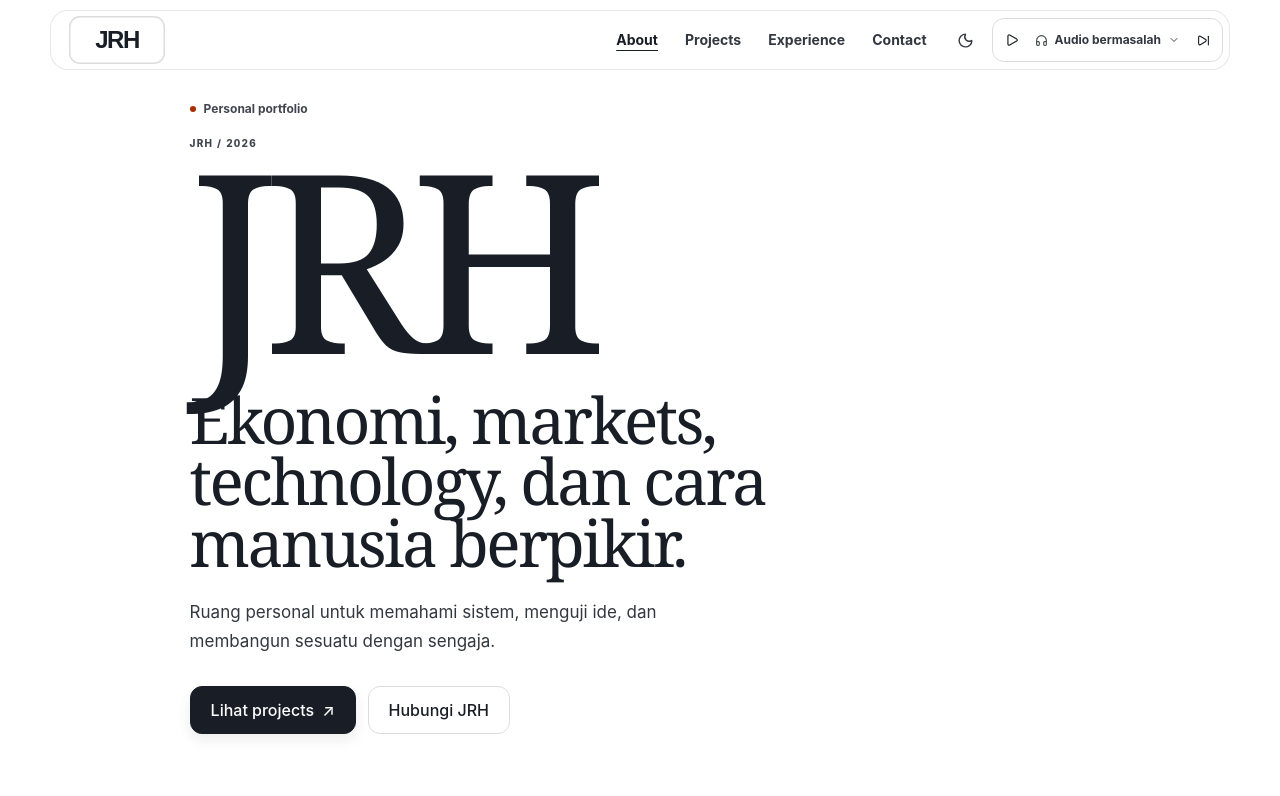
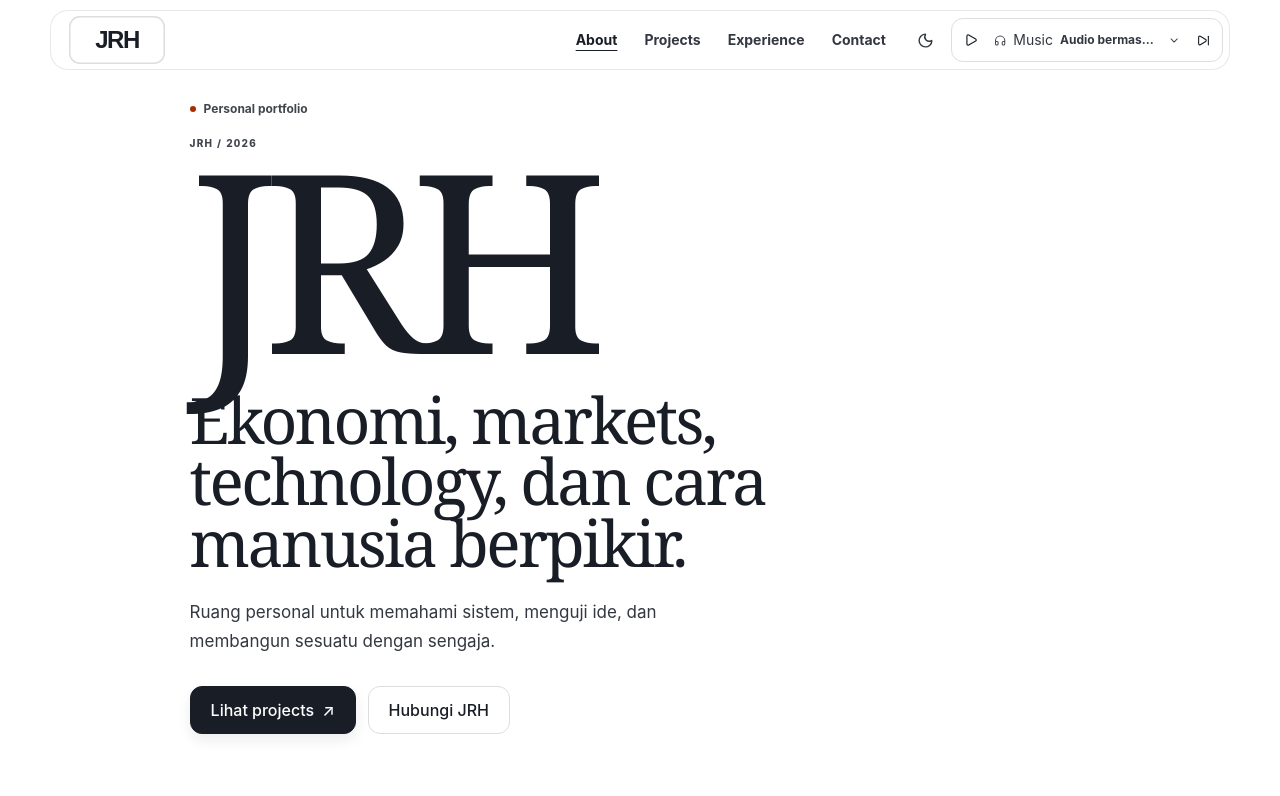
Before and after one commit to LionerHakim/JRHs, a React (Vite) app: page / in a window 1280 px wide. Shown: the top 796 px of the page. Built offline with nearby package versions, Linux system fonts and the light colour scheme.

Commit message:
Fix and upgrade JRH music player for mobile

```diff
--- a/src/components/MusicPlayer.tsx
+++ b/src/components/MusicPlayer.tsx
@@ -11,7 +11,7 @@ const playlist = [
 ];
 
 type PlayerState = 'idle' | 'playing' | 'paused' | 'loading' | 'error';
-const STORAGE_KEY = 'jrh-music-player-v1';
+const STORAGE_KEY = 'jrh-music-player-v2';
 type StoredPlayer = { index?: number; volume?: number; muted?: boolean };
 
 function readStoredPlayer(): StoredPlayer {
@@ -30,16 +30,11 @@ export default function MusicPlayer() {
   const indexRef = useRef(0);
   const resumeAfterHideRef = useRef(false);
   const playRequestRef = useRef(false);
-  const [index, setIndex] = useState(() => {
-    const stored = readStoredPlayer();
-    return Number.isInteger(stored.index) && (stored.index as number) >= 0 && (stored.index as number) < playlist.length ? (stored.index as number) : 0;
-  });
+  const stored = useRef(readStoredPlayer());
+  const [index, setIndex] = useState(() => Number.isInteger(stored.current.index) && (stored.current.index as number) >= 0 && (stored.current.index as number) < playlist.length ? (stored.current.index as number) : 0);
   const [state, setState] = useState<PlayerState>('idle');
-  const [muted, setMuted] = useState(() => Boolean(readStoredPlayer().muted));
-  const [volume, setVolume] = useState(() => {
-    const value = readStoredPlayer().volume;
-    return typeof value === 'number' && value >= 0 && value <= 1 ? value : 0.65;
-  });
+  const [muted, setMuted] = useState(() => Boolean(stored.current.muted));
+  const [volume, setVolume] = useState(() => typeof stored.current.volume === 'number' && stored.current.volume >= 0 && stored.current.volume <= 1 ? stored.current.volume : 0.65);
   const [progress, setProgress] = useState(0);
   const [duration, setDuration] = useState(0);
   const [open, setOpen] = useState(false);
@@ -47,8 +42,7 @@ export default function MusicPlayer() {
   useEffect(() => { indexRef.current = index; }, [index]);
 
   useEffect(() => {
-    try { localStorage.setItem(STORAGE_KEY, JSON.stringify({ index, volume, muted })); }
-    catch { /* Storage may be unavailable in private/restricted browser contexts. */ }
+    try { localStorage.setItem(STORAGE_KEY, JSON.stringify({ index, volume, muted })); } catch { /* Storage may be unavailable. */ }
   }, [index, volume, muted]);
 
   useEffect(() => {
@@ -64,19 +58,16 @@ export default function MusicPlayer() {
 
   useEffect(() => {
     const audio = audioRef.current;
-    if (!audio) return;
-    audio.volume = muted ? 0 : volume;
+    if (audio) audio.volume = muted ? 0 : volume;
   }, [muted, volume]);
 
   useEffect(() => {
     const onVisibilityChange = () => {
       const audio = audioRef.current;
       if (!audio) return;
-      if (document.visibilityState === 'hidden') {
-        if (!audio.paused) {
+      if (document.visibilityState === 'hidden' && !audio.paused) {
         resumeAfterHideRef.current = true;
         audio.pause();
-        }
       } else if (document.visibilityState === 'visible' && resumeAfterHideRef.current) {
         resumeAfterHideRef.current = false;
         setState('paused');
@@ -84,8 +75,7 @@ export default function MusicPlayer() {
     };
     const onPageHide = () => {
       const audio = audioRef.current;
-      if (!audio) return;
-      if (!audio.paused) {
+      if (audio && !audio.paused) {
         resumeAfterHideRef.current = true;
         audio.pause();
       }
@@ -110,8 +100,7 @@ export default function MusicPlayer() {
       if (event.key !== 'Tab' || !panelRef.current) return;
       const focusable = Array.from(panelRef.current.querySelectorAll<HTMLElement>('button:not([disabled]), input:not([disabled])'));
       if (!focusable.length) return;
-      const first = focusable[0];
-      const last = focusable[focusable.length - 1];
+      const first = focusable[0]; const last = focusable[focusable.length - 1];
       if (event.shiftKey && document.activeElement === first) { event.preventDefault(); last.focus(); }
       else if (!event.shiftKey && document.activeElement === last) { event.preventDefault(); first.focus(); }
     };
@@ -139,8 +128,8 @@ export default function MusicPlayer() {
     playRequestRef.current = true;
     setState('loading');
     void audio.play().then(() => {
+      playRequestRef.current = false;
       setState('playing');
-      playRequestRef.current = false;
     }).catch(() => {
       playRequestRef.current = false;
       setState('error');
@@ -169,12 +158,16 @@ export default function MusicPlayer() {
     setIndex(safeIndex);
     setProgress(0);
     setDuration(0);
-    setState(autoplay ? 'loading' : 'idle');
-    playRequestRef.current = autoplay;
     audio.pause();
     audio.src = playlist[safeIndex].src;
     audio.load();
-    if (autoplay) {
+    if (!autoplay) {
+      playRequestRef.current = false;
+      setState('idle');
+      return;
+    }
+    playRequestRef.current = true;
+    setState('loading');
     void audio.play().then(() => {
       playRequestRef.current = false;
       setState('playing');
@@ -182,7 +175,6 @@ export default function MusicPlayer() {
       playRequestRef.current = false;
       setState('error');
     });
-    }
   };
 
   const changeTrack = (step: number) => switchTrack(indexRef.current + step, true);
@@ -208,15 +200,11 @@ export default function MusicPlayer() {
     setProgress(next);
   };
 
-  const formatTime = (value: number) => {
-    if (!Number.isFinite(value)) return '0:00';
-    return `${Math.floor(value / 60)}:${Math.floor(value % 60).toString().padStart(2, '0')}`;
-  };
-
+  const formatTime = (value: number) => Number.isFinite(value) ? `${Math.floor(value / 60)}:${Math.floor(value % 60).toString().padStart(2, '0')}` : '0:00';
   const statusLabel = state === 'error' ? 'Audio tidak tersedia' : state === 'loading' ? 'Memuat musik' : state === 'playing' ? 'Sedang diputar' : state === 'paused' ? 'Dijeda' : 'Siap diputar';
 
   return (
-    <div className="relative shrink-0" aria-label="Pemutar musik">
+    <div className="music-player" aria-label="Pemutar musik">
       <audio
         ref={audioRef}
         preload="metadata"
@@ -240,21 +228,21 @@ export default function MusicPlayer() {
         <button ref={triggerRef} type="button" onClick={togglePlayback} className="music-player-button" aria-label={state === 'playing' ? 'Jeda musik' : 'Putar musik'} disabled={state === 'loading'}>
           {state === 'playing' ? <Pause size={14} aria-hidden="true" /> : <Play size={14} aria-hidden="true" />}
         </button>
-        <button type="button" onClick={() => setOpen((value) => !value)} className="music-player-track-button" aria-label={`Buka pemutar musik, ${playlist[index].title}`} aria-expanded={open} aria-controls="music-player-panel">
-          <Headphones size={13} className="shrink-0 text-[var(--color-accent)]" aria-hidden="true" />
+        <button type="button" onClick={() => setOpen((value) => !value)} className="music-player-track-button" aria-label={`Pilih musik, ${playlist[index].title}`} aria-expanded={open} aria-controls="music-player-panel">
+          <Headphones size={13} aria-hidden="true" />
+          <span className="music-player-track-label">Music</span>
           <span className="music-player-title">{state === 'error' ? 'Audio bermasalah' : playlist[index].title}</span>
-          <ChevronDown size={12} className={`shrink-0 text-[var(--color-muted)] ${open ? 'rotate-180' : ''}`} aria-hidden="true" />
+          <ChevronDown size={13} aria-hidden="true" />
         </button>
         <button type="button" onClick={() => changeTrack(1)} className="music-player-next" aria-label="Lagu berikutnya"><SkipForward size={13} aria-hidden="true" /></button>
       </div>
-
       <div className="music-player-progress" aria-hidden="true"><div style={{ width: `${progress}%` }} /></div>
 
       {open && <>
         <div className="music-player-panel-backdrop" aria-hidden="true" />
         <div id="music-player-panel" ref={panelRef} className="music-player-panel" role="dialog" aria-modal="false" aria-label="Pemutar musik">
-          <div className="flex items-start justify-between gap-3 border-b border-[var(--color-line)] px-2 pb-3">
-            <div className="min-w-0"><p className="eyebrow">Pemutar musik</p><p className="mt-1 truncate text-sm font-semibold text-[var(--color-ink)]">{state === 'error' ? 'Audio tidak tersedia' : playlist[index].title}</p></div>
+          <div className="music-player-panel-head">
+            <div className="min-w-0"><p className="eyebrow">JRH · Music</p><p className="music-player-current">{state === 'error' ? 'Audio tidak tersedia' : playlist[index].title}</p></div>
             <button type="button" onClick={() => { setOpen(false); triggerRef.current?.focus(); }} className="music-player-close" aria-label="Tutup pemutar musik"><X size={15} aria-hidden="true" /></button>
           </div>
 
@@ -263,10 +251,21 @@ export default function MusicPlayer() {
             <button type="button" onClick={retry} className="music-player-retry"><RefreshCw size={14} aria-hidden="true" /> Coba lagi</button>
           </div>}
 
-          <div className="mt-4"><label className="sr-only" htmlFor="music-progress">Posisi lagu</label><input id="music-progress" type="range" min="0" max="100" step="0.1" value={progress} onChange={seek} disabled={!duration || state === 'error'} className="music-range" /><div className="mt-1 flex justify-between text-[11px] text-[var(--color-muted)]"><span>{formatTime((progress / 100) * duration)}</span><span>{formatTime(duration)}</span></div></div>
-          <div className="mt-3 flex items-center justify-center gap-1"><button type="button" onClick={() => changeTrack(-1)} className="music-player-action" aria-label="Lagu sebelumnya"><SkipBack size={16} aria-hidden="true" /></button><button type="button" onClick={togglePlayback} className="music-player-main-action" aria-label={state === 'playing' ? 'Jeda musik' : 'Putar musik'} disabled={state === 'loading'}>{state === 'playing' ? <Pause size={16} aria-hidden="true" /> : <Play size={16} aria-hidden="true" />}</button><button type="button" onClick={() => changeTrack(1)} className="music-player-action" aria-label="Lagu berikutnya"><SkipForward size={16} aria-hidden="true" /></button></div>
-          <div className="mt-4 flex items-center gap-3 border-t border-[var(--color-line)] pt-4">{muted ? <VolumeX size={14} className="text-[var(--color-muted)]" aria-hidden="true" /> : <Volume2 size={14} className="text-[var(--color-muted)]" aria-hidden="true" />}<label className="sr-only" htmlFor="music-volume">Volume</label><input id="music-volume" type="range" min="0" max="1" step="0.01" value={muted ? 0 : volume} onChange={(event) => { setMuted(false); setVolume(Number(event.target.value)); }} className="music-range flex-1" /><button type="button" onClick={() => setMuted((value) => !value)} className="music-player-action" aria-label={muted ? 'Nyalakan suara' : 'Bisukan musik'}>{muted ? <VolumeX size={14} aria-hidden="true" /> : <Volume2 size={14} aria-hidden="true" />}</button></div>
-          <div className="mt-4 space-y-1" role="list" aria-label="Daftar lagu">{playlist.map((song, songIndex) => <button key={song.src} type="button" onClick={() => selectTrack(songIndex)} className={`music-playlist-item ${songIndex === index ? 'is-active' : ''}`} role="listitem"><span className="w-5 text-[11px] text-[var(--color-muted)]">0{songIndex + 1}</span><span className="truncate">{song.title}</span>{songIndex === index && <span className="ml-auto text-[10px] font-semibold text-[var(--color-accent)]">Saat ini</span>}</button>)}</div>
+          <div className="music-player-timeline"><label className="sr-only" htmlFor="music-progress">Posisi lagu</label><input id="music-progress" type="range" min="0" max="100" step="0.1" value={progress} onChange={seek} disabled={!duration || state === 'error'} className="music-range" /><div><span>{formatTime((progress / 100) * duration)}</span><span>{formatTime(duration)}</span></div></div>
+          <div className="music-player-main-controls"><button type="button" onClick={() => changeTrack(-1)} className="music-player-action" aria-label="Lagu sebelumnya"><SkipBack size={17} aria-hidden="true" /></button><button type="button" onClick={togglePlayback} className="music-player-main-action" aria-label={state === 'playing' ? 'Jeda musik' : 'Putar musik'} disabled={state === 'loading'}>{state === 'playing' ? <Pause size={17} aria-hidden="true" /> : <Play size={17} aria-hidden="true" />}</button><button type="button" onClick={() => changeTrack(1)} className="music-player-action" aria-label="Lagu berikutnya"><SkipForward size={17} aria-hidden="true" /></button></div>
+
+          <div className="music-player-volume"><div className="music-player-volume-icon">{muted ? <VolumeX size={14} aria-hidden="true" /> : <Volume2 size={14} aria-hidden="true" />}</div><label className="sr-only" htmlFor="music-volume">Volume</label><input id="music-volume" type="range" min="0" max="1" step="0.01" value={muted ? 0 : volume} onChange={(event) => { setMuted(false); setVolume(Number(event.target.value)); }} className="music-range" /><button type="button" onClick={() => setMuted((value) => !value)} className="music-player-action" aria-label={muted ? 'Nyalakan suara' : 'Bisukan musik'}>{muted ? <VolumeX size={14} aria-hidden="true" /> : <Volume2 size={14} aria-hidden="true" />}</button></div>
+
+          <div className="music-player-playlist" role="list" aria-label="Daftar lagu">
+            <p className="music-player-playlist-label">Pilih lagu</p>
+            {playlist.map((song, songIndex) => (
+              <button key={song.src} type="button" onClick={() => selectTrack(songIndex)} className={`music-playlist-item ${songIndex === index ? 'is-active' : ''}`} role="listitem">
+                <span className="music-playlist-number">{String(songIndex + 1).padStart(2, '0')}</span>
+                <span className="music-playlist-name">{song.title}</span>
+                {songIndex === index && <span className="music-playlist-now">Now playing</span>}
+              </button>
+            ))}
+          </div>
         </div>
       </>}
     </div>
```
Lines whose indentation alone changed are shown as unchanged.
